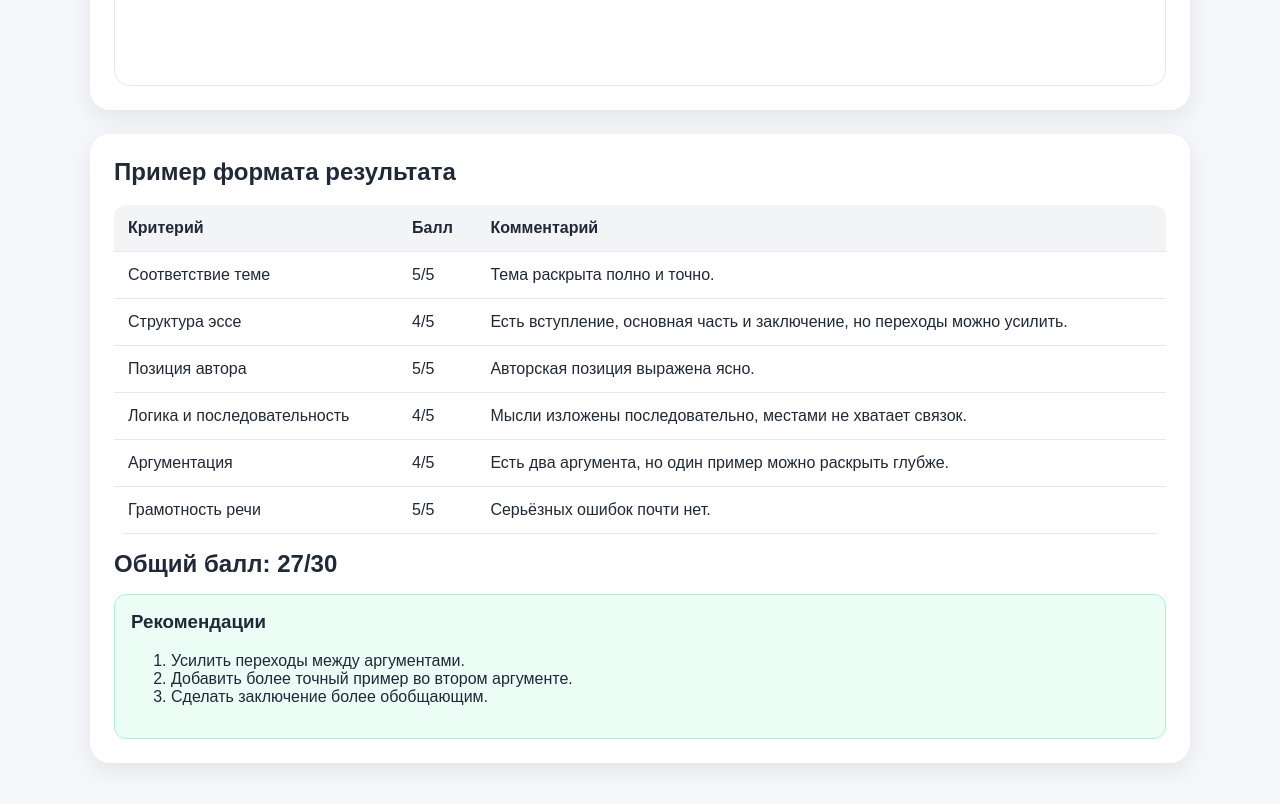
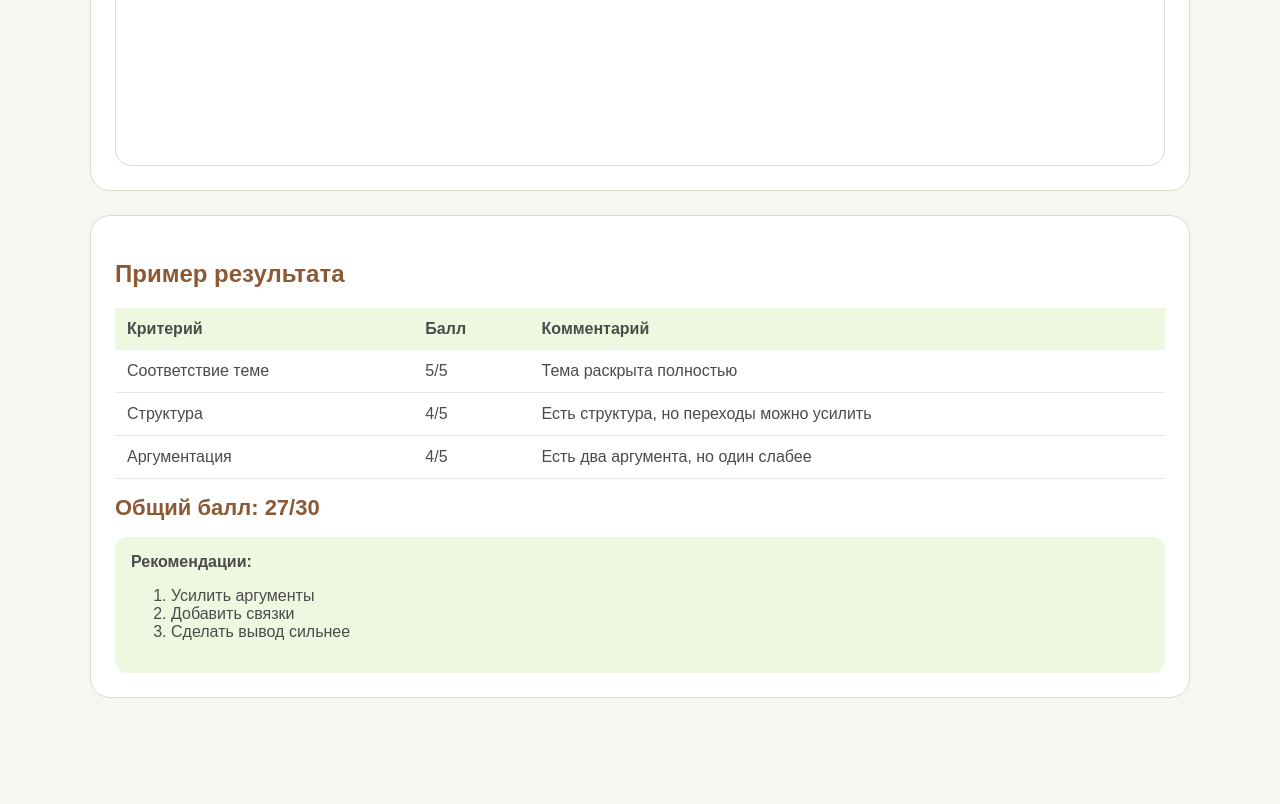
Before and after one commit to matveyverblyudov/Essay-Checker-Project, a plain HTML site: page index.html in a window 1280 px wide. Shown: the part 900-1704 px from the top of the page. After the commit the page ends 1638 px from the top, so only its background shows below. Drawn offline with Linux system fonts and the light colour scheme; a script that the page names is missing.

Commit message:
Update index.html

```diff
--- a/index.html
+++ b/index.html
@@ -2,171 +2,194 @@
 <html lang="ru">
 <head>
   <meta charset="UTF-8" />
-  <meta name="viewport" content="width=device-width, initial-scale=1.0" />
-  <title>AI-проверка эссе</title>
+  <meta name="viewport" content="width=device-width, initial-scale=1.0"/>
+  <title>NIS — Проверка эссе</title>
+
   <style>
     body {
       margin: 0;
       font-family: Arial, sans-serif;
-      background: #f6f7fb;
-      color: #1f2937;
+      background: #f7f7f2;
+      color: #4b4b4b;
+    }
+
+    header {
+      background: white;
+      border-bottom: 1px solid #d9dccf;
+      padding: 16px 24px;
+    }
+
+    .header-inner {
+      max-width: 1100px;
+      margin: auto;
+      display: flex;
+      align-items: center;
+      gap: 16px;
+    }
+
+    .logo {
+      height: 60px;
+    }
+
+    .school-title {
+      font-size: 20px;
+      font-weight: bold;
+      color: #8b5a34;
+    }
+
+    .subtitle {
+      font-size: 13px;
+      color: #6c6c6c;
     }
 
     .container {
       max-width: 1100px;
       margin: 40px auto;
-      padding: 24px;
+      padding: 0 20px;
     }
 
     .card {
-      background: #ffffff;
+      background: white;
       border-radius: 20px;
       padding: 24px;
-      box-shadow: 0 8px 24px rgba(0, 0, 0, 0.08);
       margin-bottom: 24px;
+      border: 1px solid #d9dccf;
     }
 
-    h1, h2 {
-      margin-top: 0;
+    h1 {
+      color: #8b5a34;
     }
 
-    p {
-      line-height: 1.6;
+    h2 {
+      color: #8b5a34;
     }
 
-    .chat-wrapper {
-      min-height: 650px;
+    .chat {
+      height: 650px;
       border-radius: 16px;
       overflow: hidden;
-      border: 1px solid #e5e7eb;
-      background: #fff;
+      border: 1px solid #d9dccf;
     }
 
     flowise-fullchatbot {
-      display: block;
       width: 100%;
       height: 650px;
+      display: block;
     }
 
     table {
       width: 100%;
       border-collapse: collapse;
-      background: white;
-      border-radius: 12px;
-      overflow: hidden;
-    }
-
-    th, td {
-      padding: 14px;
-      border-bottom: 1px solid #e5e7eb;
-      text-align: left;
-      vertical-align: top;
     }
 
     th {
-      background: #f3f4f6;
+      background: #eef7df;
+      text-align: left;
+      padding: 12px;
+    }
+
+    td {
+      padding: 12px;
+      border-bottom: 1px solid #e5e7eb;
     }
 
     .total {
-      font-size: 24px;
+      margin-top: 16px;
+      font-size: 22px;
       font-weight: bold;
-      margin-top: 16px;
+      color: #8b5a34;
     }
 
-    .recommendations {
+    .recommend {
       margin-top: 16px;
+      background: #eef7df;
       padding: 16px;
-      background: #ecfdf5;
-      border: 1px solid #a7f3d0;
       border-radius: 12px;
-    }
-
-    .recommendations h3 {
-      margin-top: 0;
     }
   </style>
 </head>
+
 <body>
+
+<header>
+  <div class="header-inner">
+    <!-- Добавь logo.png в репозиторий -->
+    <img src="logo.png" class="logo" />
+
+    <div>
+      <div class="school-title">Nazarbayev Intellectual Schools</div>
+      <div class="subtitle">Система оценки эссе по дескрипторам</div>
+    </div>
+  </div>
+</header>
+
 <div class="container">
+
   <div class="card">
     <h1>AI-проверка школьных эссе</h1>
     <p>
-        Вставьте текст эссе в чат ниже. Система проверит работу по дескрипторам,
-        выставит баллы по каждому критерию и даст рекомендации по улучшению.
+      Вставьте текст эссе в чат ниже. Система автоматически проверит работу,
+      выставит баллы и даст рекомендации.
     </p>
   </div>
 
   <div class="card">
-      <h2>Чат-бот для проверки эссе</h2>
-      <div class="chat-wrapper">
+    <h2>Чат-бот проверки</h2>
+
+    <div class="chat">
       <flowise-fullchatbot></flowise-fullchatbot>
     </div>
   </div>
 
   <div class="card">
-      <h2>Пример формата результата</h2>
+    <h2>Пример результата</h2>
+
     <table>
-        <thead>
       <tr>
         <th>Критерий</th>
         <th>Балл</th>
         <th>Комментарий</th>
       </tr>
-        </thead>
-        <tbody>
       <tr>
         <td>Соответствие теме</td>
         <td>5/5</td>
-            <td>Тема раскрыта полно и точно.</td>
+        <td>Тема раскрыта полностью</td>
       </tr>
       <tr>
-            <td>Структура эссе</td>
+        <td>Структура</td>
         <td>4/5</td>
-            <td>Есть вступление, основная часть и заключение, но переходы можно усилить.</td>
-          </tr>
-          <tr>
-            <td>Позиция автора</td>
-            <td>5/5</td>
-            <td>Авторская позиция выражена ясно.</td>
-          </tr>
-          <tr>
-            <td>Логика и последовательность</td>
-            <td>4/5</td>
-            <td>Мысли изложены последовательно, местами не хватает связок.</td>
+        <td>Есть структура, но переходы можно усилить</td>
       </tr>
       <tr>
         <td>Аргументация</td>
         <td>4/5</td>
-            <td>Есть два аргумента, но один пример можно раскрыть глубже.</td>
+        <td>Есть два аргумента, но один слабее</td>
       </tr>
-          <tr>
-            <td>Грамотность речи</td>
-            <td>5/5</td>
-            <td>Серьёзных ошибок почти нет.</td>
-          </tr>
-        </tbody>
     </table>
 
     <div class="total">Общий балл: 27/30</div>
 
-      <div class="recommendations">
-        <h3>Рекомендации</h3>
+    <div class="recommend">
+      <b>Рекомендации:</b>
       <ol>
-          <li>Усилить переходы между аргументами.</li>
-          <li>Добавить более точный пример во втором аргументе.</li>
-          <li>Сделать заключение более обобщающим.</li>
+        <li>Усилить аргументы</li>
+        <li>Добавить связки</li>
+        <li>Сделать вывод сильнее</li>
       </ol>
     </div>
   </div>
+
 </div>
 
+<!-- ТВОЙ FLOWISE КОД -->
 <script type="module">
-    import Chatbot from "https://cdn.jsdelivr.net/npm/flowise-embed/dist/web.js";
+  import Chatbot from "https://cdn.jsdelivr.net/npm/flowise-embed/dist/web.js"
 
   Chatbot.initFull({
     chatflowid: "5d74f1be-56bf-4b59-aaea-e88eaead8da2",
     apiHost: "https://cloud.flowiseai.com",
-    });
+  })
 </script>
+
 </body>
 </html>
```
Lines whose indentation alone changed are shown as unchanged.
